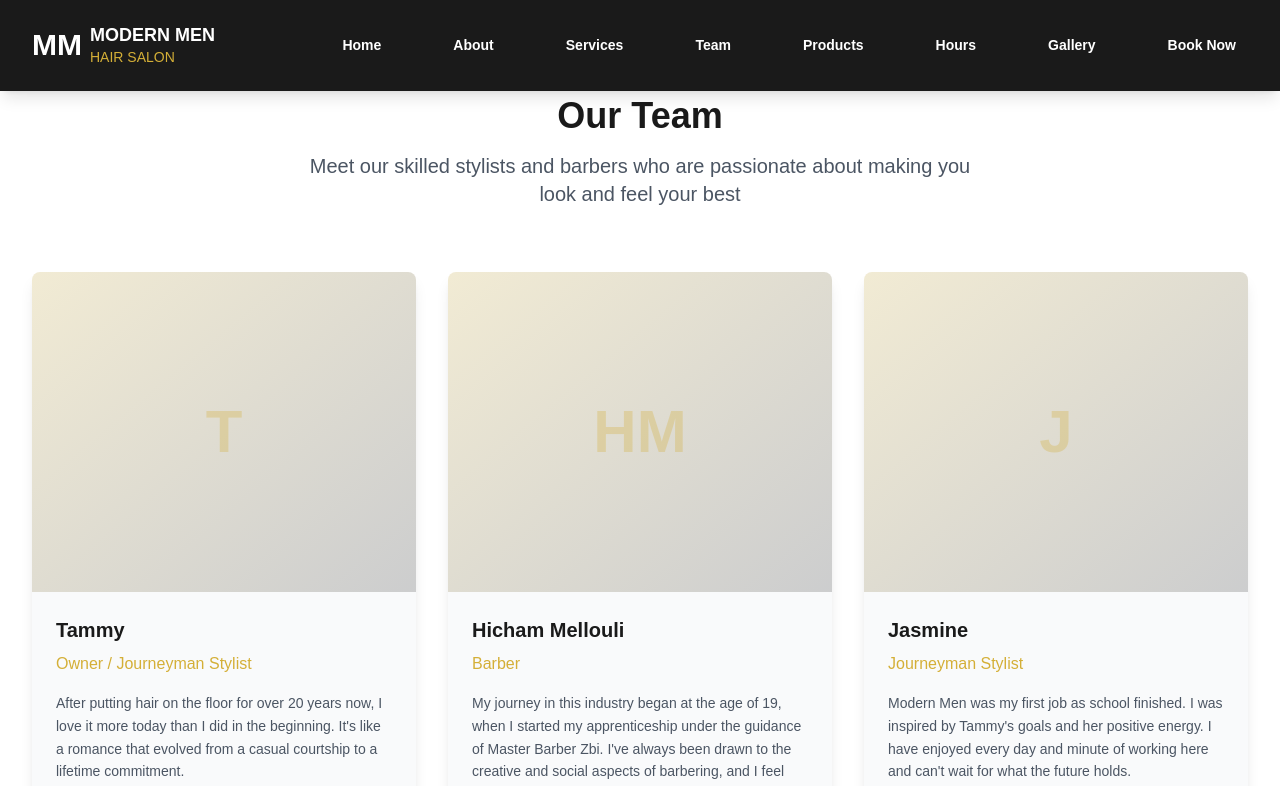
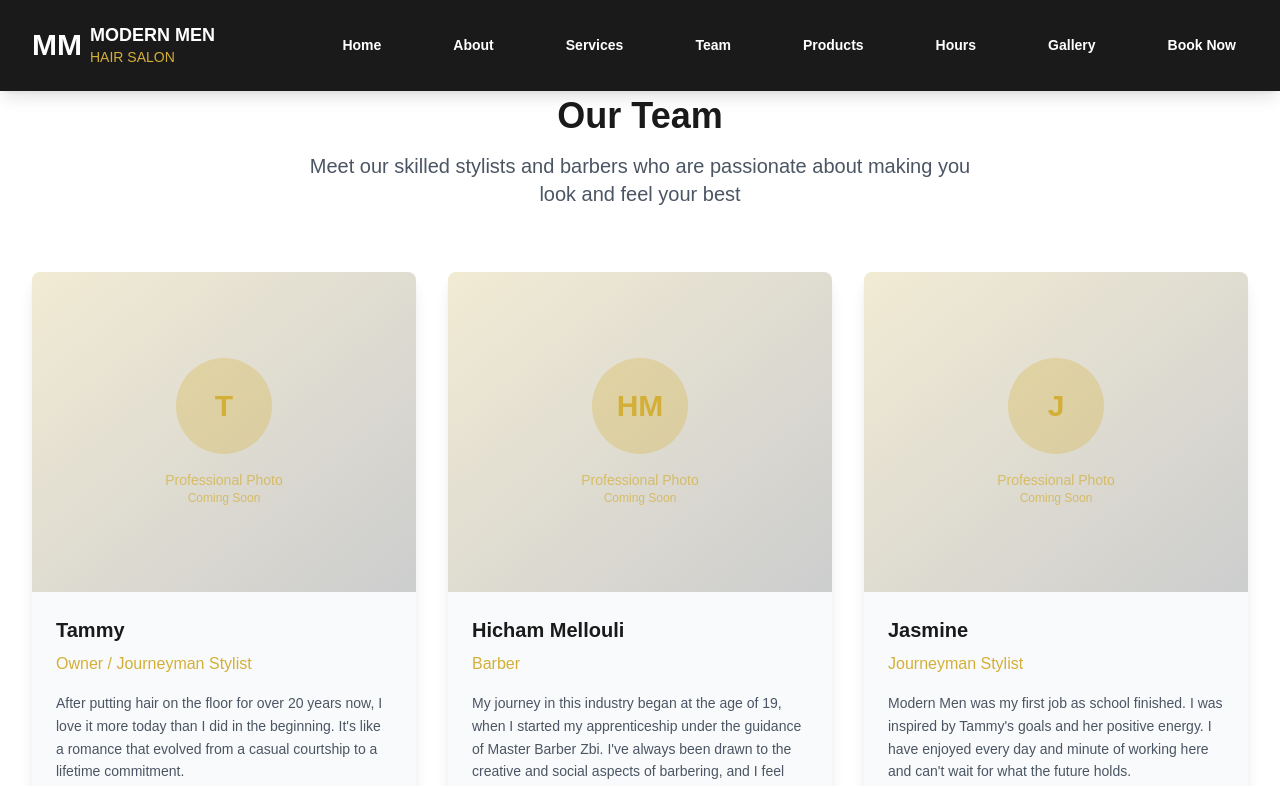
Before and after one commit to reconsumeralization/modernmen, a Next.js app: page /team in a window 1280 px wide. Shown: the top 786 px of the page. Built offline with nearby package versions, Linux system fonts and the light colour scheme.

Commit message:
Fix booking API integration, improve team placeholder images, ensure all functionality working

```diff
--- a/app/book/page.tsx
+++ b/app/book/page.tsx
@@ -45,8 +45,20 @@ export default function BookPage() {
 
   const handleSubmit = async (e: React.FormEvent) => {
     e.preventDefault()
-    // Simple form submission - in production, this would connect to your backend
-    console.log('Booking submitted:', formData)
+
+    try {
+      const response = await fetch('/api/bookings', {
+        method: 'POST',
+        headers: {
+          'Content-Type': 'application/json',
+        },
+        body: JSON.stringify(formData),
+      })
+
+      const result = await response.json()
+
+      if (response.ok) {
+        console.log('Booking submitted:', result)
         setIsSubmitted(true)
 
         // Reset form after 3 seconds
@@ -63,6 +75,14 @@ export default function BookPage() {
             message: ''
           })
         }, 3000)
+      } else {
+        console.error('Booking failed:', result)
+        alert('Booking failed: ' + (result.error || 'Unknown error'))
+      }
+    } catch (error) {
+      console.error('Network error:', error)
+      alert('Network error. Please try again.')
+    }
   }
 
   const handleChange = (e: React.ChangeEvent<HTMLInputElement | HTMLSelectElement | HTMLTextAreaElement>) => {
--- a/app/team/page.tsx
+++ b/app/team/page.tsx
@@ -72,8 +72,14 @@ export default function TeamPage() {
             >
               <div className="relative h-80">
                 <div className="w-full h-full bg-gradient-to-br from-salon-gold/20 to-salon-dark/20 flex items-center justify-center">
-                  <div className="text-6xl font-bold text-salon-gold opacity-30">
-                    {member.name.split(' ').map(n => n[0]).join('')}
+                  <div className="text-center">
+                    <div className="w-24 h-24 rounded-full bg-salon-gold/30 flex items-center justify-center mx-auto mb-4">
+                      <span className="text-3xl font-bold text-salon-gold">
+                        {member.name.split(' ').map(n => n[0]).join('')}
+                      </span>
+                    </div>
+                    <div className="text-salon-gold/70 text-sm">Professional Photo</div>
+                    <div className="text-salon-gold/70 text-xs">Coming Soon</div>
                   </div>
                 </div>
               </div>
```
Also changed, not shown: public/images/staff-placeholder.svg (added). Lines whose indentation alone changed are shown as unchanged.
